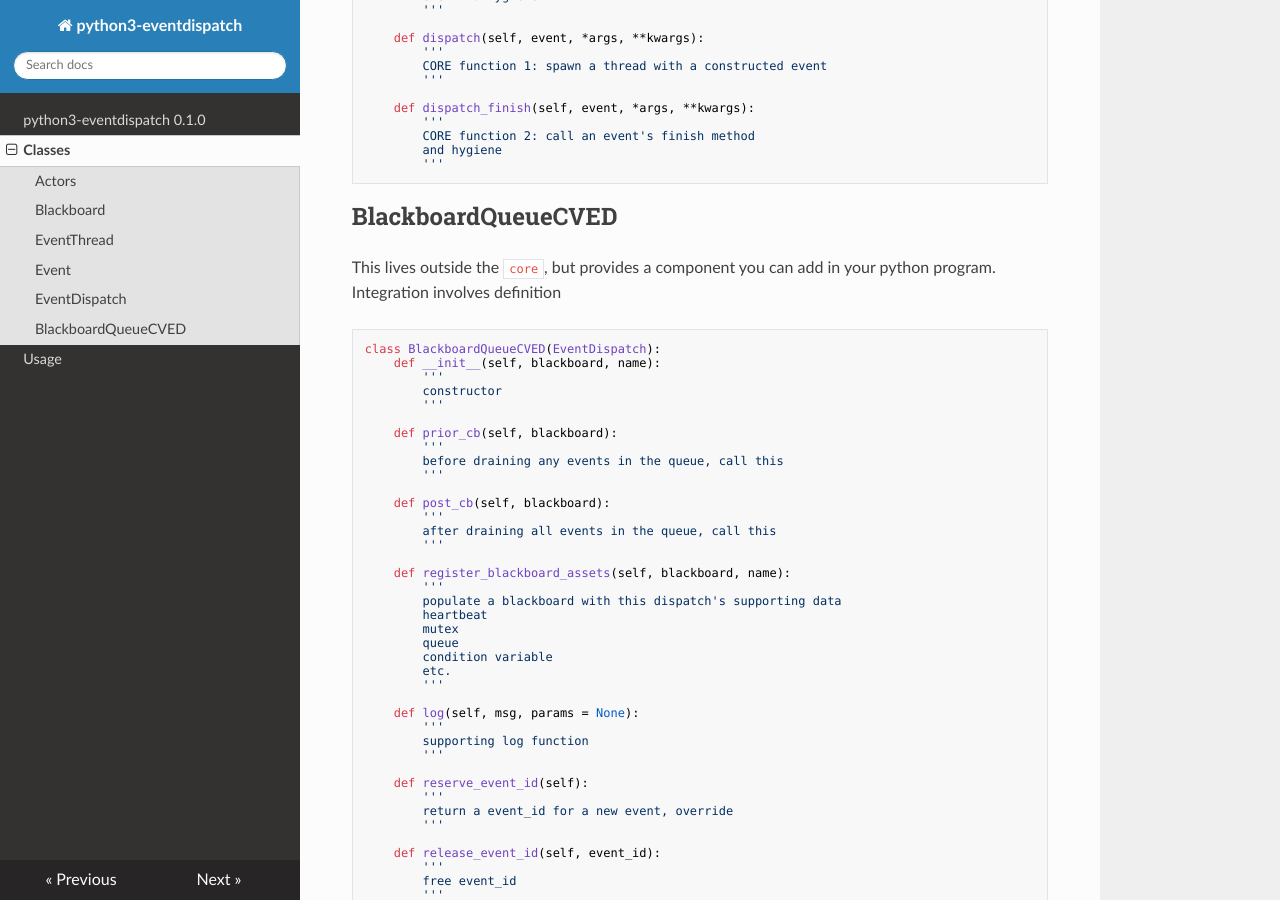
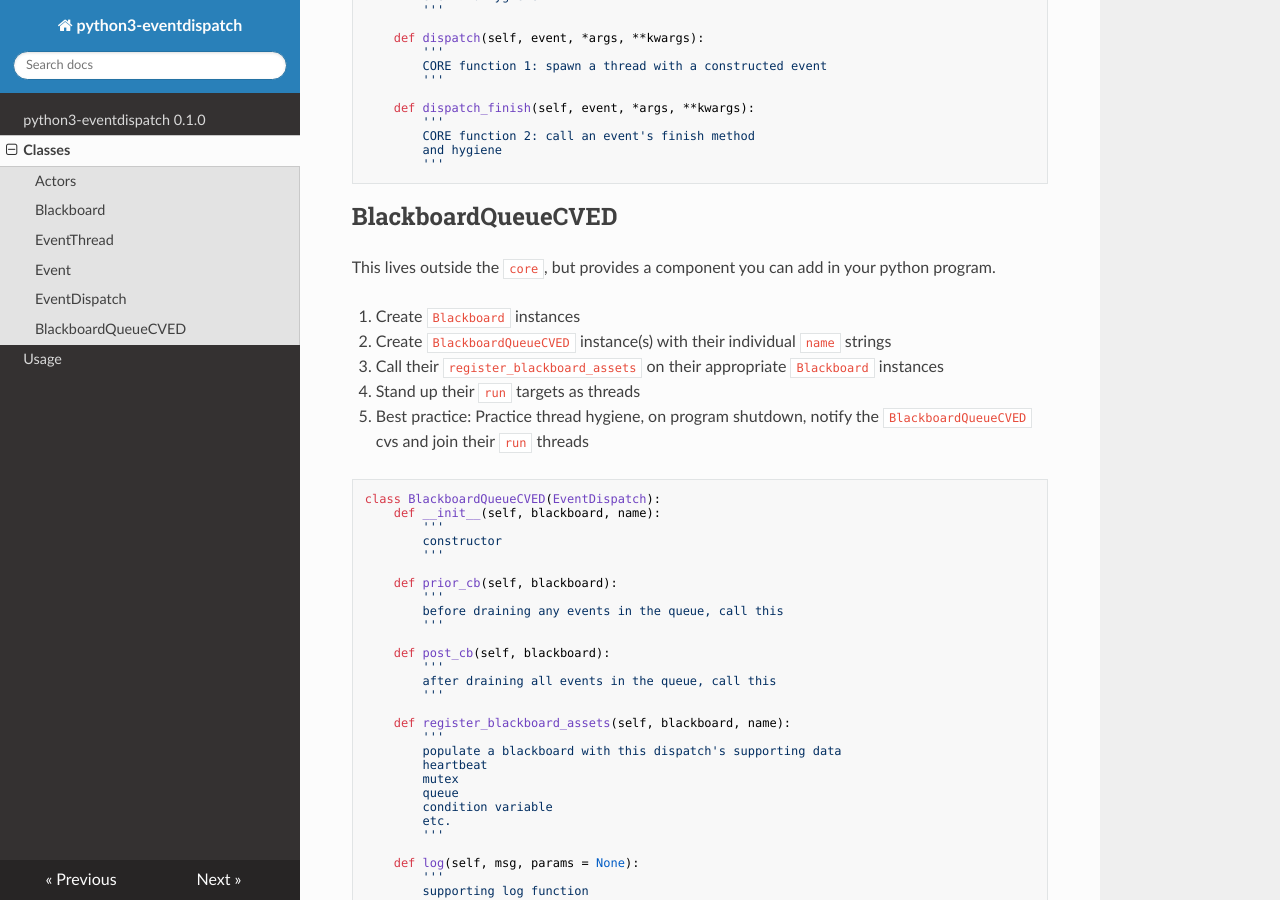
Before and after one commit to cyan-at/eventdispatch, an MkDocs documentation site: the page built from docs/classes.md, in a window 1280 px wide and 900 px high, scrolled down 2211 px. Built offline with MkDocs 1.6.1, drawn with Linux system fonts in a browser that asks for light colours; nearby versions of some CDN libraries.

Commit message:
doc update

````diff
--- a/docs/classes.md
+++ b/docs/classes.md
@@ -145,7 +145,13 @@ class EventDispatch(object):
 
 ## BlackboardQueueCVED
 
-This lives outside the `core`, but provides a component you can add in your python program. Integration involves definition
+This lives outside the `core`, but provides a component you can add in your python program.
+
+0. Create `Blackboard` instances
+1. Create `BlackboardQueueCVED` instance(s) with their individual `name` strings
+2. Call their `register_blackboard_assets` on their appropriate `Blackboard` instances
+3. Stand up their `run` targets as threads
+4. Best practice: Practice thread hygiene, on program shutdown, notify the `BlackboardQueueCVED` cvs and join their `run` threads
 
 ```python
 class BlackboardQueueCVED(EventDispatch):
````
